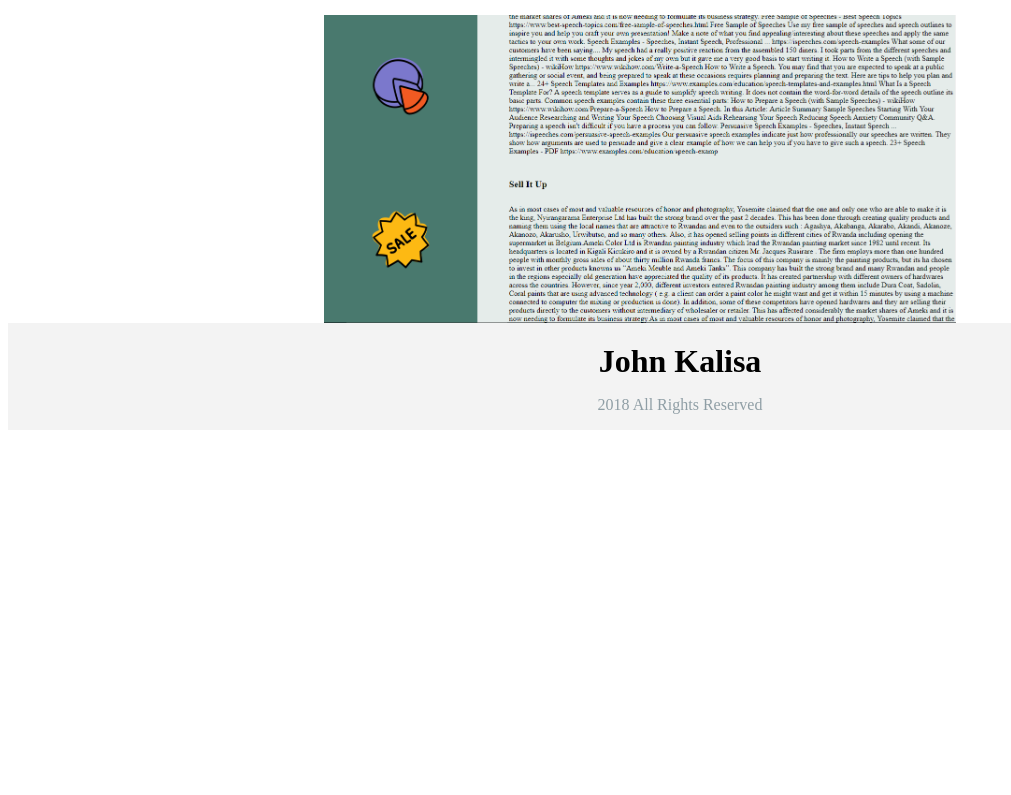
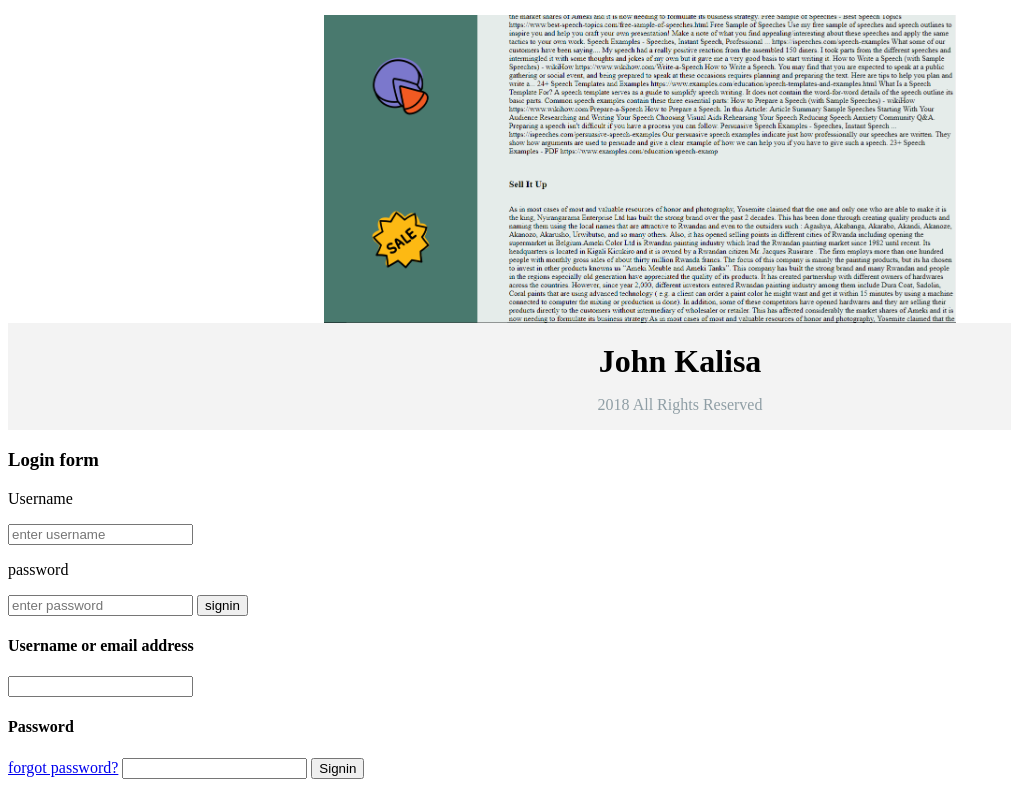
Before and after one commit to arsenekepler/portforio, a plain HTML site: page index.html in a window 1280 px wide. Shown: the part 1212-2007 px from the top of the page, without its empty margins (0-1011 px from the left). Before the commit the page ends 1650 px from the top, so only its background shows below. Drawn offline with Linux system fonts and the light colour scheme; a script that the page names is missing.

Commit message:
add index file

```diff
--- a/index.html
+++ b/index.html
@@ -55,5 +55,33 @@
     </footer>
 
 
+
+
+    <form class="form">
+    <h3>Login form</h3>
+    <p>Username</p>
+    <input type="Username" placeholder="enter username">
+    <p>password</p>
+    <input type="password" placeholder="enter password">
+    <input type="button" value="signin">
+    </form>
+
+
+<form class="string">
+    <h4>Username or email address</h4>
+    <input type="text" name="username">
+    <h4>Password</h4>
+    <a href="#">forgot password?</a>
+    <input type="text" name="Password">
+    <input type="button" value="Signin">
+
+
+
+
+
+
+
+</form>
+
 </body>
 </html>
--- a/style.css
+++ b/style.css
@@ -57,9 +57,16 @@ h1{
 }
 .works{
     display: grid;
+
     text-align: center;
     justify-items: center;
 }
 .projectimage{
     width: 50%;
 }
+.string {
+    border-style:inherit;
+    border-width:10px;
+    padding: 100px, 20px, 0px, 20px;
+
+}
```
